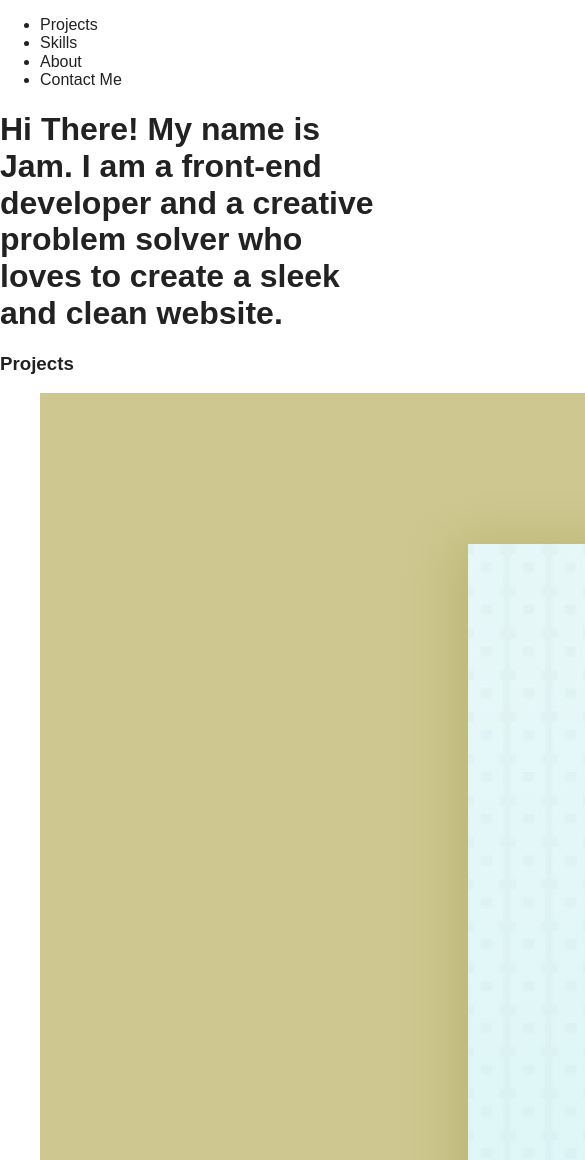
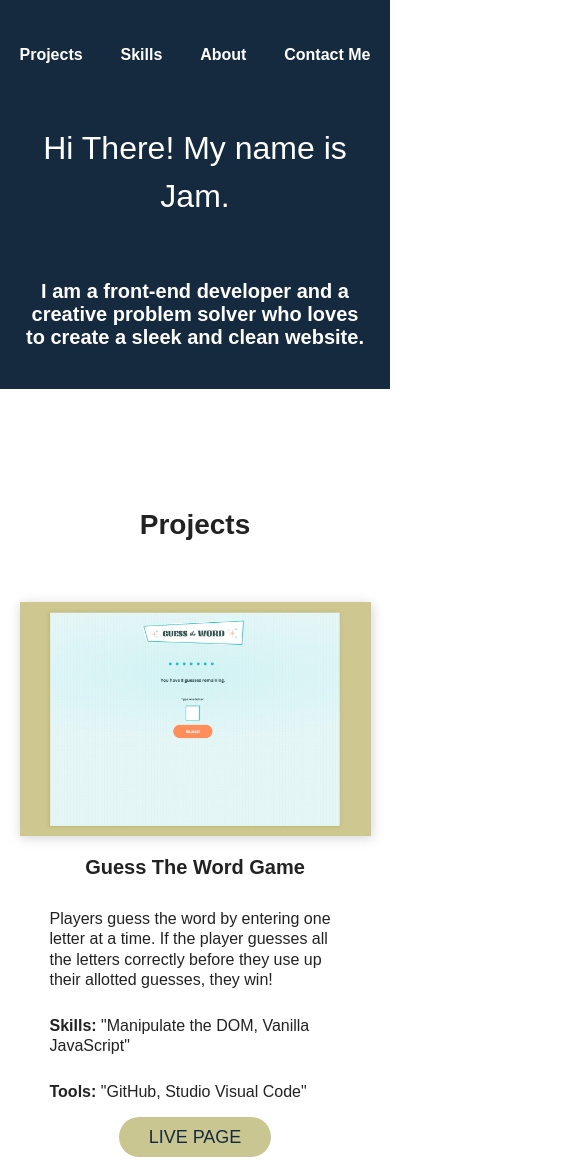
Before and after one commit to Jam-CS/jam-portfolio, a website built with Parcel: page index.html in a window 390 px wide. Shown: the top 1160 px of the page, 585 px wide, since content can reach past the window. Built offline with nearby package versions, Linux system fonts and the light colour scheme; files whose address does not match are found by name; a web font is replaced by a local one.

Commit message:
Added Mobile Style

```diff
--- a/css/main.css
+++ b/css/main.css
@@ -15,8 +15,6 @@ html {
   color: #222;
   font-size: 1em;
   line-height: 1.4;
-  font-family: font-family: 'Lexend Tera', sans-serif;
-  font-family: 'Lekton', sans-serif;
 }
 
 /*
@@ -88,6 +86,279 @@ textarea {
 /* ==========================================================================
    Author's custom styles
    ========================================================================== */
+/*General Style*/
+html {
+  font-size: 16px;
+}
+
+body {
+  font-size: 1em;
+  font-family: 'Lekton', sans-serif;
+  background-color: white;
+}
+
+nav ul {
+  display: flex;
+  justify-content: space-between;
+}
+
+ul, ol {
+  list-style-type: none;
+  margin:0px;
+  padding: 0px;
+}
+
+ul {
+  font-weight: bold;
+  margin: 30px;
+}
+
+ul {
+  font-family: 'Lekton', sans-serif;
+  font-weight: 700;
+  display: block;
+  list-style-type: none;
+  margin-block-start: 1em;
+  margin-block-end: 1em;
+  margin-inline-start: 0px;
+  margin-inline-end: 0px;
+}
+
+nav a{
+  color: white;
+}
+
+a {
+  text-decoration: none;
+}
+
+a:hover{
+  background-color:#cac691;
+  padding: 10px 10px;
+  border-radius: 30px;
+}
+
+a:active{
+  background-color:#cac691;
+  padding: 10px 10px;
+  border-radius: 30px;
+}
+
+h1 {
+  font-family: 'Lexend Tera', sans-serif;
+  font-size: 1.75rem;
+  font-weight: 400;
+  line-height: 1.5;
+  width:100%;
+}
+
+h2 {
+  font-family: 'Lekton', sans-serif;
+  font-size: 1.25rem;
+  font-weight: 700;
+}
+
+h3 {
+  font-size: 1.75rem;
+}
+
+h4 {
+  font-size: 1.25rem;
+}
+
+h5 {
+  font-size: 1.5rem;
+}
+
+p {
+  font-family: 'Lekton', sans-serif;
+  line-height: 1.285;
+}
+
+#skills p {
+  background-color: #cac691;
+  margin: 15px 0px;
+  padding: 15px 0px;
+}
+
+.project-link,
+.language-wrapper p,
+.tool-wrapper p {
+  text-transform: uppercase;
+  font-size: 1.125rem;
+  color: #152a3e;
+}
+
+.project-link {
+  background-color: #cac691;
+  padding: 10px 30px;
+  border-radius: 30px;
+
+}
+
+
+span {
+  font-weight: bold;
+}
+
+img {
+  width: 100%;
+}
+
+figure {
+  margin: 0;
+}
+
+footer li i{
+  color: white;
+}
+
+.social-icon {
+  display: flex;
+  justify-content: space-around;
+  flex-flow: row wrap;
+}
+
+
+address {
+  font-style: normal;
+}
+
+/* Strutural Style*/
+header,
+#work,
+#skills,
+#about,
+footer {
+  display: flex;
+  justify-content: center;
+  text-align: center;
+  flex-flow: row wrap;
+}
+
+.content-wrapper {
+  width: 90%;
+}
+
+#work p,
+#about p {
+  width: 100%;
+  text-align: left;
+}
+
+ /* margin */
+h1,
+h2,
+h3,
+h4,
+h5,
+h6 {
+  margin: 0;
+}
+
+p {
+  margin: 25px 0 25px 0;
+}
+
+header{
+  padding: 30px 0 40px 0;
+}
+
+nav {
+  margin-bottom: 60px;
+}
+
+h1 {
+  margin-bottom: 30px;
+}
+
+h2{
+  margin-top: 60px;
+}
+
+h3{
+  margin-bottom: 30px;
+}
+
+h4{
+  margin-bottom: 30px;
+}
+
+h5{
+  margin-bottom: 20px;
+}
+
+img {
+ margin-top: 40px;
+}
+
+.project-description{
+  margin: 30px;
+}
+
+.project-link {
+  margin: 40px 0 40px 0;
+}
+
+#skills{
+  margin: 60px 0 80px 0;
+  padding: 30px;
+}
+
+.about-info {
+  margin-bottom: 30px;
+}
+
+.social-icon{
+  margin: 30px 120px 30px 120px;
+}
+
+
+/* -------------------- Base Styles -------------------- */
+
+header, #skills, footer{
+  background-color: #152a3e;
+  color: white;
+}
+
+/*---------------------Mobile Styles------------------*/
+#work, #skill{
+  width: 100%;
+}
+
+h3 {
+  margin: 40px 0 60px 0;
+}
+
+h4 {
+  margin: 20px 0 30px 0;
+}
+
+/*portfolio*/
+.portfolio {
+  margin-top: 80px;
+}
+
+.portfolio-header{
+  margin-bottom: 20px;
+}
+
+.portfolio-piece figure {
+  width: 100%;
+  filter: drop-shadow(1px 2px 6px lightgrey);
+}
+/*about*/
+
+#about{
+  margin-bottom: 40px;
+}
+
+
+/*footer*/
+.hire-me, .follow-me, .meet-me{
+  margin-bottom: 60px;
+}
+
 
 /* ==========================================================================
    Helper classes
--- a/index.html
+++ b/index.html
@@ -38,13 +38,14 @@
       <div class ="header-divider"></div>
       <nav>
         <ul>
-          <li> Projects </li>
-          <li> Skills </li>
-          <li> About</li>
-          <li> Contact Me</li>
+          <li> <a href="#work"> Projects </a></li>
+          <li> <a href="#skills"> Skills </a></li>
+          <li> <a href="#about"> About</a></li>
+          <li> <a href="#contact"> Contact Me </a></li>
         </ul>
       </nav>
-      <h1> Hi There! My name is Jam. I am a front-end developer and a creative problem solver who loves to create a sleek and clean website.</h1>
+      <h1> Hi There! My name is Jam. </h1>
+      <h2>I am a front-end developer and a creative problem solver who loves to create a sleek and clean website.</h2>
     </div>
   </header>
 
@@ -119,7 +120,7 @@
             <div class="portfolio-piece">
               <figure>
                 <a href="https://jam-cs.github.io/github-repo-gallery/" target="_blank">
-                  <img src="../jam-portfolio/img/wd-git-repo-gallery.jpg" alt="GitHub Repo Gallery">
+                  <img src="../jam-portfolio/img/wd-repo-gallery.jpg" alt="GitHub Repo Gallery">
                 </a>
               </figure>
               <h4> GitHub Repo Gallery</h4>
@@ -199,6 +200,9 @@
           <h5>Meet Me</h5>
           <p>New York,NY</p>
         </div>
+        <div class="copyright">
+          <p>Copyright 2023 | designbyjam</p>
+        </div>
       </div>
     </div>
   </footer>
```
Also changed, not shown: img/wd-repo-gallery.jpg (added).
